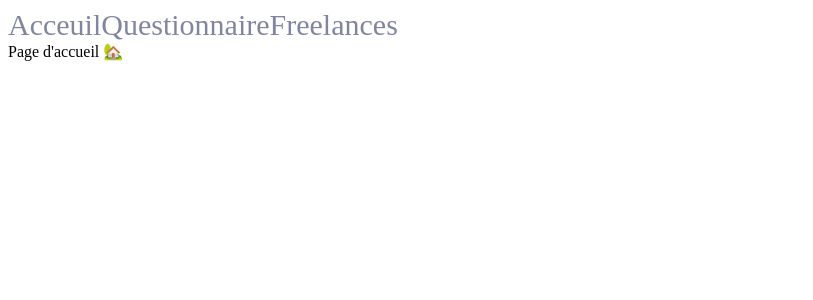
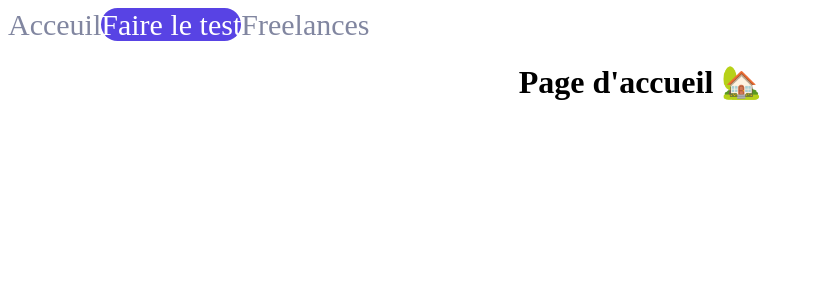
Before and after one commit to luljn/shiny-agency, a React (Create React App) app: page / in a window 1280 px wide. Shown: the top 300 px of the page, without its empty margins (0-813 px from the left). Built offline with nearby package versions, Linux system fonts and the light colour scheme.

Commit message:
Style added to Home page

```diff
--- a/src/components/Header/index.jsx
+++ b/src/components/Header/index.jsx
@@ -6,6 +6,9 @@
             color: #8186a0;
             text-decoration: none;
             font-size: 30px;
+            ${(props) =>
+                props.$isFullLink &&
+                `color: white; border-radius: 30px; background-color: #5843E4;`}
 `
 
 function Header() {
@@ -13,7 +16,9 @@
     return (
         <nav>
             <StyledLink to="/">Acceuil</StyledLink>
-            <StyledLink to="/survey/1">Questionnaire</StyledLink>
+            <StyledLink to="/survey/1" $isFullLink>
+                Faire le test
+            </StyledLink>
             <StyledLink to="/freelances">Freelances</StyledLink>
         </nav>
     )
--- a/src/pages/Home/index.jsx
+++ b/src/pages/Home/index.jsx
@@ -1,6 +1,27 @@
+// import { useState } from "react"
+import styled from "styled-components"
+
+const HomeContainer = styled.div`
+      width: 100%;
+      display: flex;
+      align-items: center;
+      flex-direction: column;
+`
+const Balloon = styled.div`
+      height: 100px;
+      width: 100px;
+      border-radius: 50px;
+      background-color: #20202;
+`
+
 function Home() {
 
-  return <div>Page d'accueil 🏡</div>
+  return (
+    <HomeContainer>
+      <h1>Page d'accueil 🏡</h1>
+      <Balloon />
+    </HomeContainer>
+  )
 }
 
 
```
